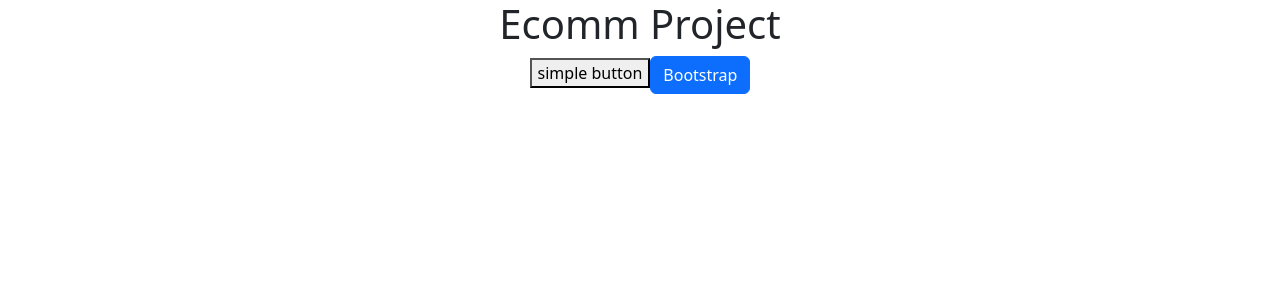
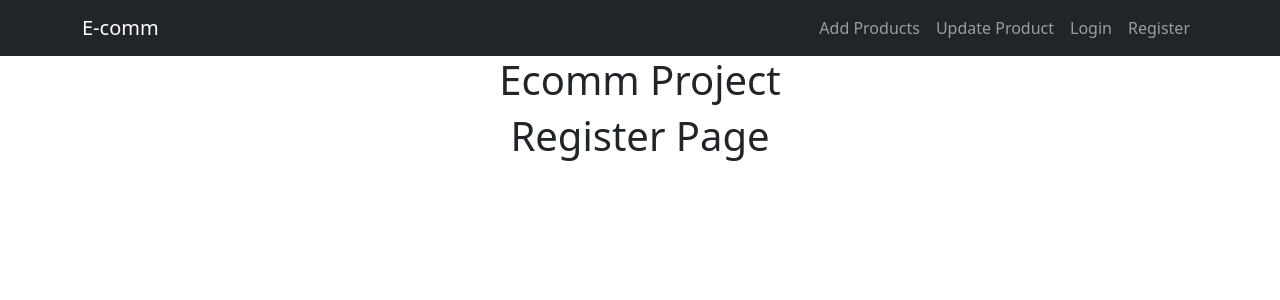
Before and after one commit to jxtsly111/Ecomm-dashboard, a React (Create React App) app: page /register in a window 1280 px wide. Shown: the top 300 px of the page. Built offline with nearby package versions, Linux system fonts and the light colour scheme.

Commit message:
add-routing

```diff
--- /dev/null
+++ b/src/Addproduct.js
@@ -0,0 +1,11 @@
+function AddProduct() {
+    return(
+        <div>
+            <h1>
+                AddProduct
+            </h1>
+        </div>
+    )
+}
+
+export default AddProduct
--- a/src/App.css
+++ b/src/App.css
@@ -5,6 +5,10 @@
 .App-logo {
   height: 40vmin;
   pointer-events: none;
+}
+
+.navbar_wrapper a{
+  padding-left: 30px;
 }
 
 @media (prefers-reduced-motion: no-preference) {
--- a/src/App.js
+++ b/src/App.js
@@ -1,14 +1,29 @@
 import logo from './logo.svg';
 import './App.css';
 import { Button } from 'react-bootstrap';
+import Header from "./Header";
+import { BrowserRouter, Routes, Route } from "react-router-dom";
+import Login from "./login";
+import Register from "./Register";
+import AddProduct from "./Addproduct";
+import UpdateProduct from "./UpdateProduct";
 
 function App() {
     return (
-    <div className = "App" >
-        <h1> Ecomm Project </h1>
-        <button> simple button </button>
-        <Button>Bootstrap</Button>
-    </div>
+        <div className="App" >
+            <BrowserRouter>
+                <Header />
+                <h1> Ecomm Project </h1>
+                <Routes>
+                <Route path='login' element={<Login />} />
+                <Route path='register' element={<Register />} />
+                <Route path='add' element={<AddProduct />} />
+                <Route path='update' element={<UpdateProduct />} />
+                </Routes>
+
+            </BrowserRouter>
+
+        </div>
     );
 }
 
--- /dev/null
+++ b/src/Header.js
@@ -0,0 +1,23 @@
+import React from 'react';
+import { Navbar, Nav, Container } from 'react-bootstrap';
+import { Link } from 'react-router-dom';
+
+function Header() {
+    return (
+        <div>
+            <Navbar bg="dark" variant="dark">
+                <Container>
+                    <Navbar.Brand as={Link} to="/home">E-comm</Navbar.Brand>
+                    <Nav className="mr-auto navbar_wrapper">
+                        <Nav.Link as={Link} to="/add">Add Products</Nav.Link>
+                        <Nav.Link as={Link} to="/update">Update Product</Nav.Link>
+                        <Nav.Link as={Link} to="/login">Login</Nav.Link>
+                        <Nav.Link as={Link} to="/register">Register</Nav.Link>
+                    </Nav>
+                </Container>
+            </Navbar>
+        </div>
+    );
+}
+
+export default Header;
--- /dev/null
+++ b/src/Register.js
@@ -0,0 +1,11 @@
+function Register() {
+    return(
+        <div>
+            <h1>
+                Register Page
+            </h1>
+        </div>
+    )
+}
+
+export default Register
--- /dev/null
+++ b/src/UpdateProduct.js
@@ -0,0 +1,11 @@
+function UpdateProduct() {
+    return(
+        <div>
+            <h1>
+                UpdateProduct
+            </h1>
+        </div>
+    )
+}
+
+export default UpdateProduct
--- /dev/null
+++ b/src/login.js
@@ -0,0 +1,11 @@
+function Login() {
+    return(
+        <div>
+            <h1>
+                login Page
+            </h1>
+        </div>
+    )
+}
+
+export default Login
```
